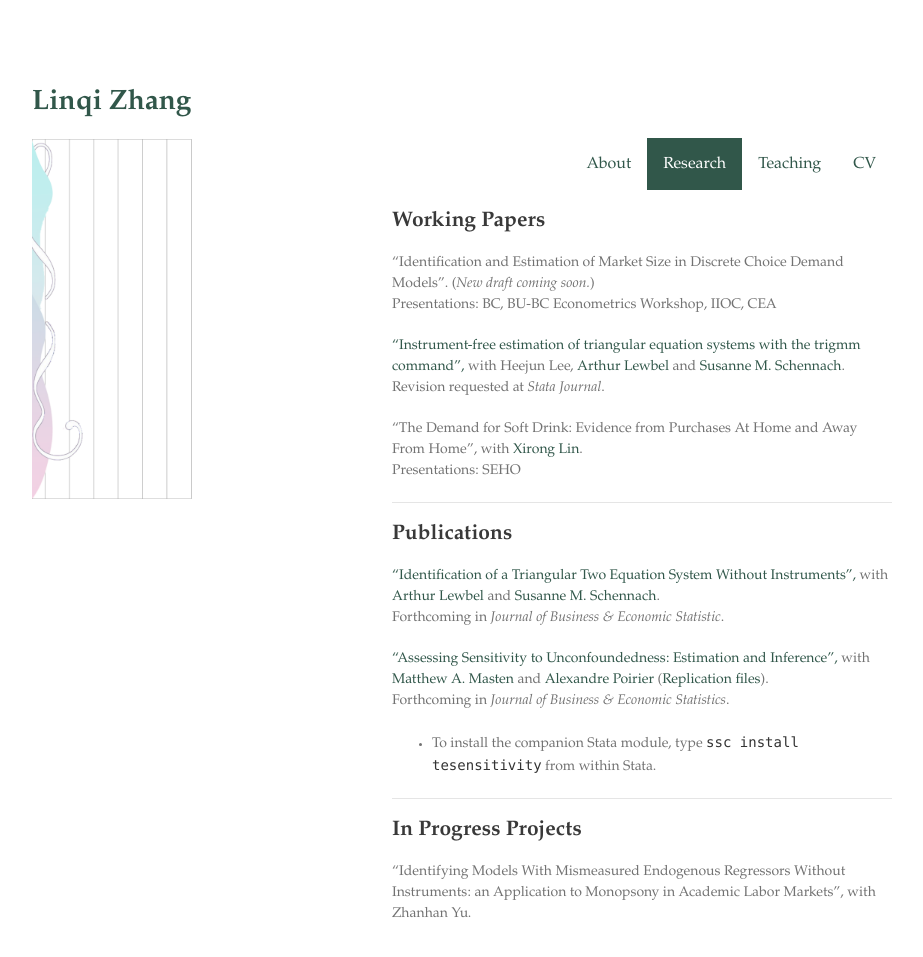
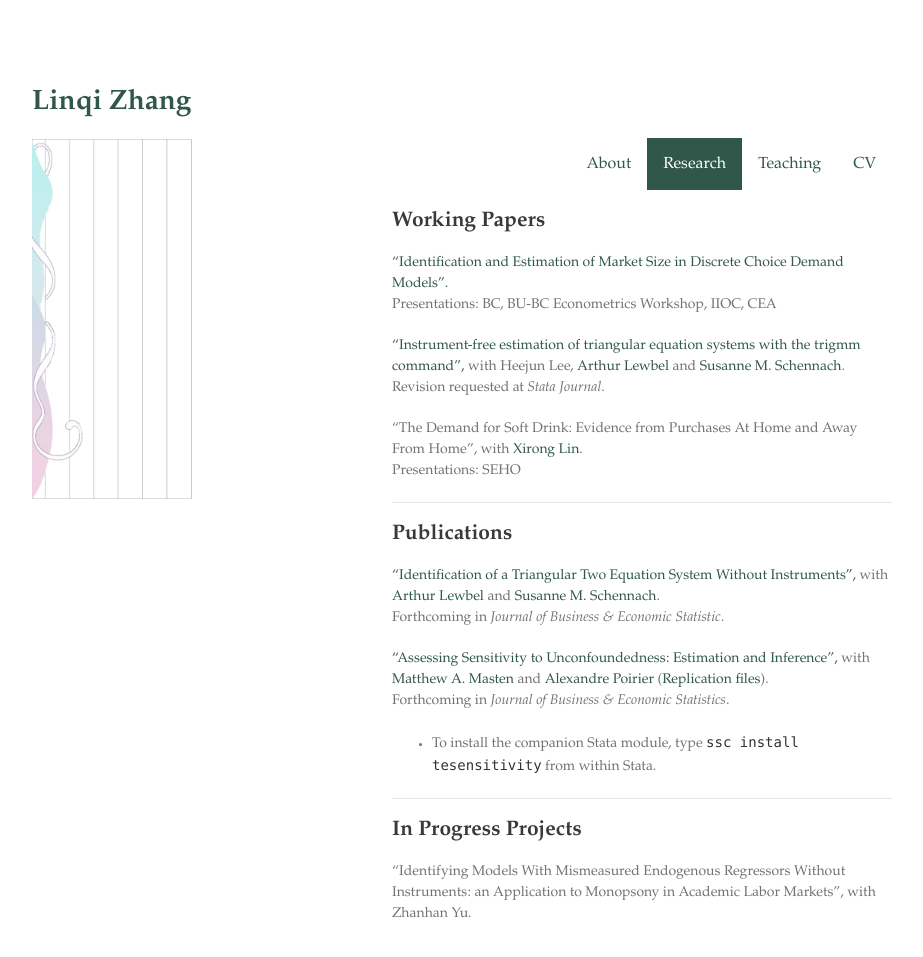
Before and after one commit to zhanglinqi/zhanglinqi.github.io, a Jekyll site: the page built from research.md, in a window 1280 px wide and 995 px high. Shown: the top 957 px of the window, without its empty margins (178-1101 px from the left). Built offline with Jekyll 4.4.1, drawn with Linux system fonts in a browser that asks for light colours; our own code applies the rules of GitHub Pages for plain Markdown files.

Commit message:
add market size draft

```diff
--- a/research.md
+++ b/research.md
@@ -5,7 +5,7 @@ layout: research
 ## Working Papers
 
 
-"Identification and Estimation of Market Size in Discrete Choice Demand Models". (*New draft coming soon.*)
+["Identification and Estimation of Market Size in Discrete Choice Demand Models".](https://zhanglinqi.github.io/assets/pdf/restart-measurement_error_mkt_v20.pdf)
 Presentations: BC, BU-BC Econometrics Workshop, IIOC, CEA
 
 ["Instrument-free estimation of triangular equation systems with the trigmm command",](https://drive.google.com/file/d/1ssduVrNYEQ9bbyhdq8nTTbKCnfGndskI/view) with Heejun Lee, [Arthur Lewbel](https://sites.google.com/bc.edu/arthur-lewbel) and [Susanne M. Schennach](https://sites.google.com/a/brown.edu/smschenn/).
```
Also changed, not shown: 1 other file.
